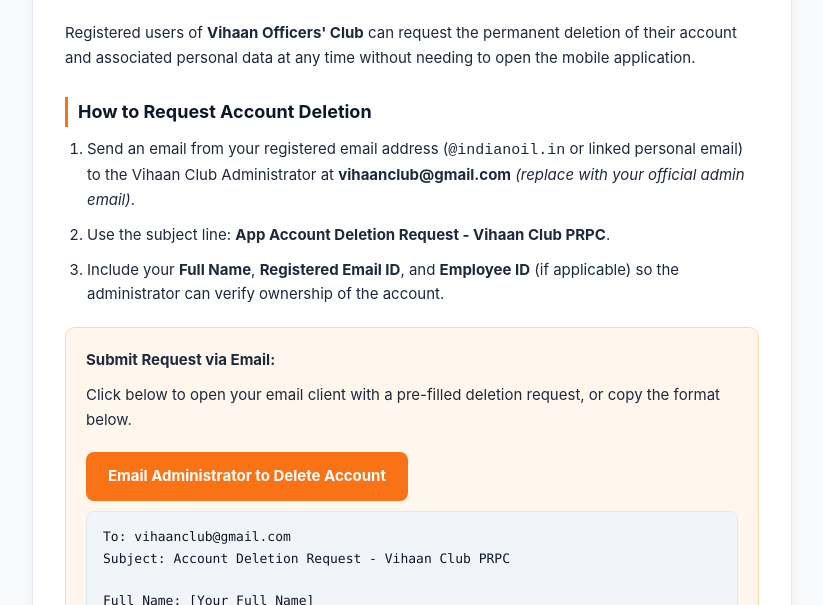
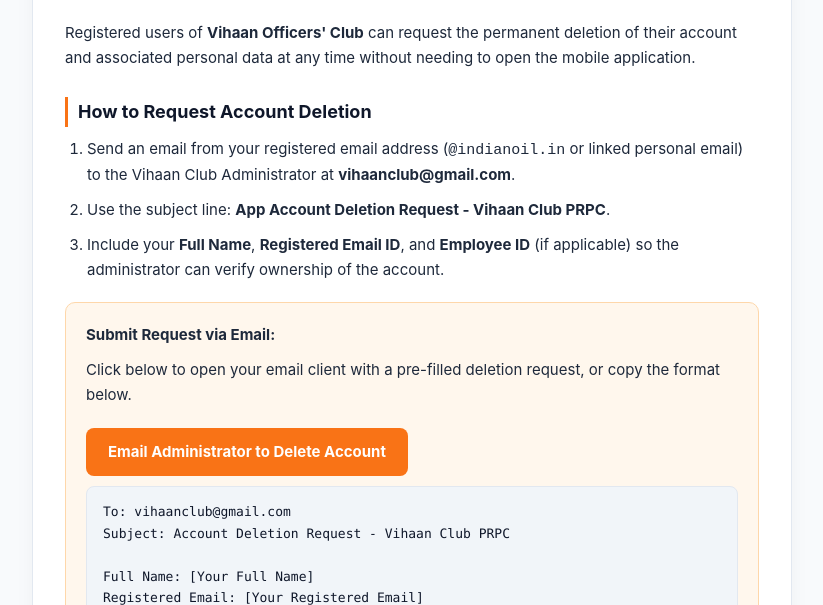
Before and after one commit to Shubham-Modi/Shubham-Modi.github.io, a website: page vihaan-club-delete-account.html in a window 1280 px wide. Shown: the part 195-800 px from the top of the page, without its empty margins (228-1051 px from the left). Drawn offline with Linux system fonts and the light colour scheme.

Commit message:
Add files via upload

```diff
--- a/vihaan-club-delete-account.html
+++ b/vihaan-club-delete-account.html
@@ -132,7 +132,7 @@
 
       <h2>How to Request Account Deletion</h2>
       <ol>
-        <li>Send an email from your registered email address (<code>@indianoil.in</code> or linked personal email) to the Vihaan Club Administrator at <strong>vihaanclub@gmail.com</strong> <em>(replace with your official admin email)</em>.</li>
+        <li>Send an email from your registered email address (<code>@indianoil.in</code> or linked personal email) to the Vihaan Club Administrator at <strong>vihaanclub@gmail.com</strong>.</li>
         <li>Use the subject line: <strong>App Account Deletion Request - Vihaan Club PRPC</strong>.</li>
         <li>Include your <strong>Full Name</strong>, <strong>Registered Email ID</strong>, and <strong>Employee ID</strong> (if applicable) so the administrator can verify ownership of the account.</li>
       </ol>
```
